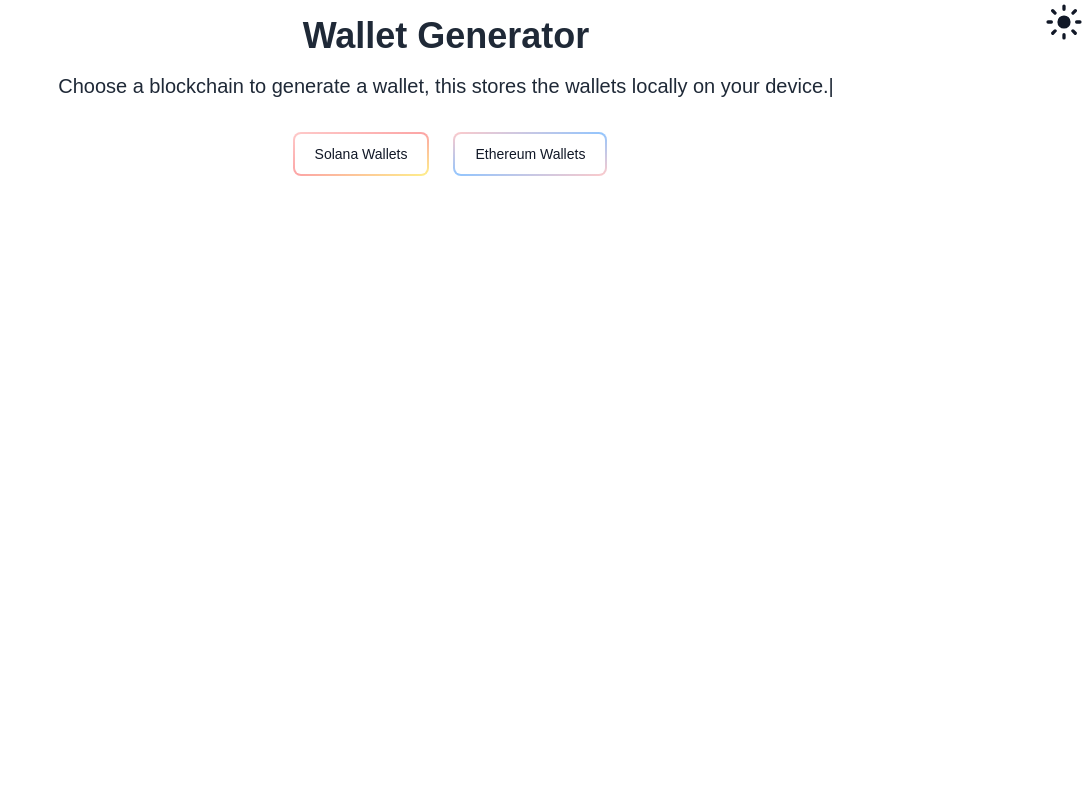
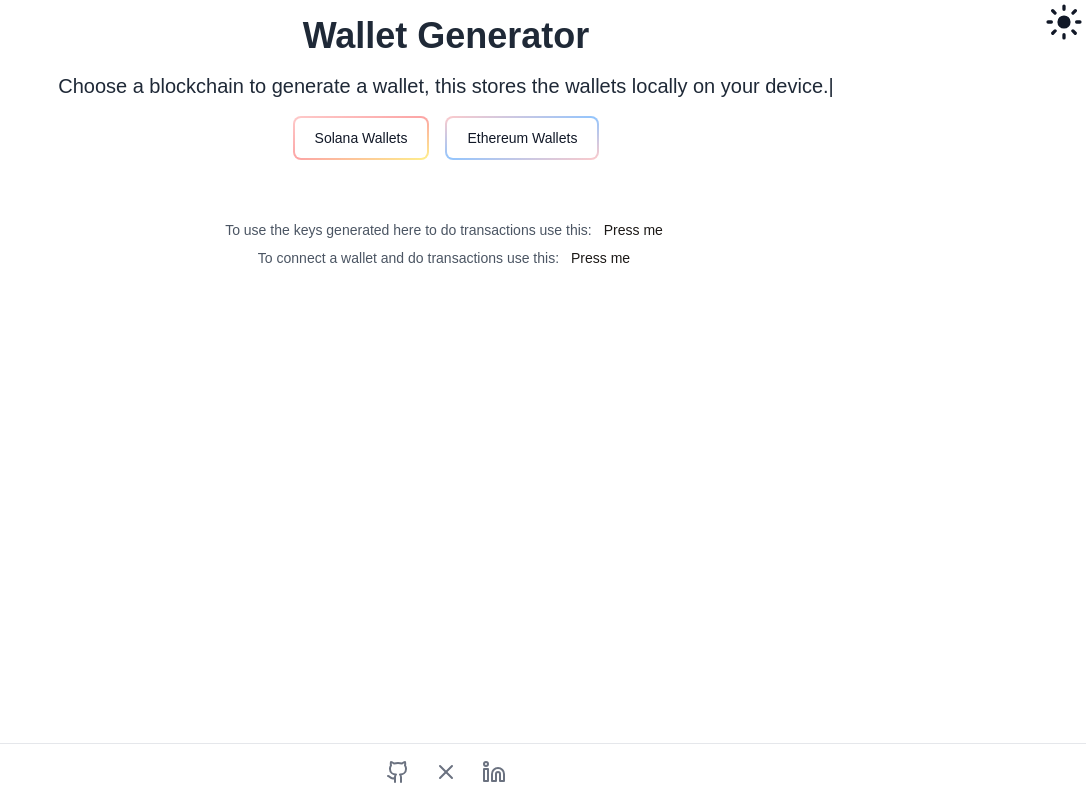
Before and after one commit to Abhinavpatra/Wallet, a Next.js app: page / in a window 1280 px wide. Shown: the whole page, without its empty margins (194-1280 px from the left). Built offline with nearby package versions, Linux system fonts and the light colour scheme.

Commit message:
styling changes, links addes

```diff
--- a/app/page.tsx
+++ b/app/page.tsx
@@ -1,16 +1,14 @@
-
 import Link from "next/link";
 import DarkModeSelector from "./scripts/DarkModeSelector";
 import { Toaster } from "react-hot-toast";
-import { TypeAnimation } from "react-type-animation";
 import AnimatedText from "./scripts/AnimatedText";
-
+import { Button } from "@/components/ui/button";
+import { Github, X, Linkedin } from 'lucide-react';
 
 export default function Home() {
-
   return (
     <>
-      <div className="min-h-screen bg-white dark:bg-black dark:text-white">
+      <div className="min-h-screen bg-white dark:bg-black dark:text-white flex flex-col">
         <Toaster position="top-right" />
         <DarkModeSelector />
 
@@ -18,27 +16,22 @@
           <div className="text-4xl font-bold mb-4 text-gray-800 dark:text-white">
             Wallet Generator
           </div>
-
           <AnimatedText />
-
         </div>
 
-        <div className="flex justify-center">
+        <div className="flex justify-center space-x-4 mb-10">
           <div>
             <Link href="/solana">
-              <button className="m-4 relative inline-flex items-center justify-center p-0.5 mb-2 me-2 overflow-hidden text-sm font-medium text-gray-900 rounded-lg group bg-gradient-to-br from-red-200 via-red-300 to-yellow-200 group-hover:from-red-200 group-hover:via-red-300 group-hover:to-yellow-200 dark:text-white dark:hover:text-gray-900 focus:ring-4 focus:outline-none focus:ring-red-100 dark:focus:ring-red-400">
+              <button className="relative inline-flex items-center justify-center p-0.5 overflow-hidden text-sm font-medium text-gray-900 rounded-lg group bg-gradient-to-br from-red-200 via-red-300 to-yellow-200 group-hover:from-red-200 group-hover:via-red-300 group-hover:to-yellow-200 dark:text-white dark:hover:text-gray-900 focus:ring-4 focus:outline-none focus:ring-red-100 dark:focus:ring-red-400">
                 <span className="relative px-5 py-2.5 transition-all ease-in duration-75 bg-white dark:bg-gray-900 rounded-md group-hover:bg-opacity-0">
                   Solana Wallets
                 </span>
               </button>
             </Link>
           </div>
-
           <div>
             <Link href="/ethereum">
-            <button
-              className="m-4 relative inline-flex items-center justify-center p-0.5 mb-2 me-2 overflow-hidden text-sm font-medium text-gray-900 rounded-lg group bg-gradient-to-br from-red-200 via-blue-300 to-red-200 group-hover:from-blue-200 group-hover:via-blue-300 group-hover:to-red-200 dark:text-white dark:hover:text-gray-900 focus:ring-4 focus:outline-none focus:ring-red-100 dark:focus:ring-red-400"
-            >
+              <button className="relative inline-flex items-center justify-center p-0.5 overflow-hidden text-sm font-medium text-gray-900 rounded-lg group bg-gradient-to-br from-red-200 via-blue-300 to-red-200 group-hover:from-blue-200 group-hover:via-blue-300 group-hover:to-red-200 dark:text-white dark:hover:text-gray-900 focus:ring-4 focus:outline-none focus:ring-red-100 dark:focus:ring-red-400">
                 <span className="relative px-5 py-2.5 transition-all ease-in duration-75 bg-white dark:bg-gray-900 rounded-md group-hover:bg-opacity-0">
                   Ethereum Wallets
                 </span>
@@ -46,6 +39,56 @@
             </Link>
           </div>
         </div>
+
+        <div className="flex justify-center items-center w-full gap-x-2 mt-5 text-sm text-gray-600 dark:text-gray-400">
+          To use the keys generated here to do transactions use this:
+          <Link href="https://sol-transaction-manager.vercel.app" passHref legacyBehavior>
+             <a target="_blank" rel="noopener noreferrer">
+                <Button
+                  className="m-0 p-0 pl-1 pr-1 h-auto"
+                  variant="link"
+                  size="sm"
+                 >
+                  Press me
+                 </Button>
+              </a>
+          </Link>
+        </div>
+
+
+        <div className="flex justify-center items-center w-full gap-x-2 mt-2 text-sm text-gray-600 dark:text-gray-400"> {/* Adjusted margin, added items-center */}
+          To connect a wallet and do transactions use this:
+          <Link href="https://connect-send.vercel.app" passHref legacyBehavior>
+             <a target="_blank" rel="noopener noreferrer">
+                <Button
+                  className="m-0 p-0 pl-1 pr-1 h-auto"
+                  variant="link"
+                  size="sm"
+                 >
+                  Press me
+                 </Button>
+              </a>
+          </Link>
+        </div>
+
+        <div className="flex-grow"></div>
+
+        <footer className="w-full py-4 border-t border-gray-200 dark:border-gray-700">
+          <div className="flex justify-center items-center space-x-6">
+
+            <a href="https://github.com/abhinavpatra" target="_blank" rel="noopener noreferrer" aria-label="GitHub Profile" className="text-gray-500 hover:text-gray-800 dark:text-gray-400 dark:hover:text-white transition-colors duration-200">
+              <Github className="w-6 h-6" />
+            </a>
+
+            <a href="https://x.com/codeatavhi" target="_blank" rel="noopener noreferrer" aria-label="X Profile" className="text-gray-500 hover:text-gray-800 dark:text-gray-400 dark:hover:text-white transition-colors duration-200">
+              <X className="w-6 h-6" />
+            </a>
+
+            <a href="https://www.linkedin.com/in/abhinavpatra1st" target="_blank" rel="noopener noreferrer" aria-label="LinkedIn Profile" className="text-gray-500 hover:text-gray-800 dark:text-gray-400 dark:hover:text-white transition-colors duration-200">
+              <Linkedin className="w-6 h-6" />
+            </a>
+          </div>
+        </footer>
       </div>
     </>
   );
```
Also changed, not shown: 1 other file (tests, documents, lock files or other folders). Lines whose indentation alone changed are shown as unchanged.
